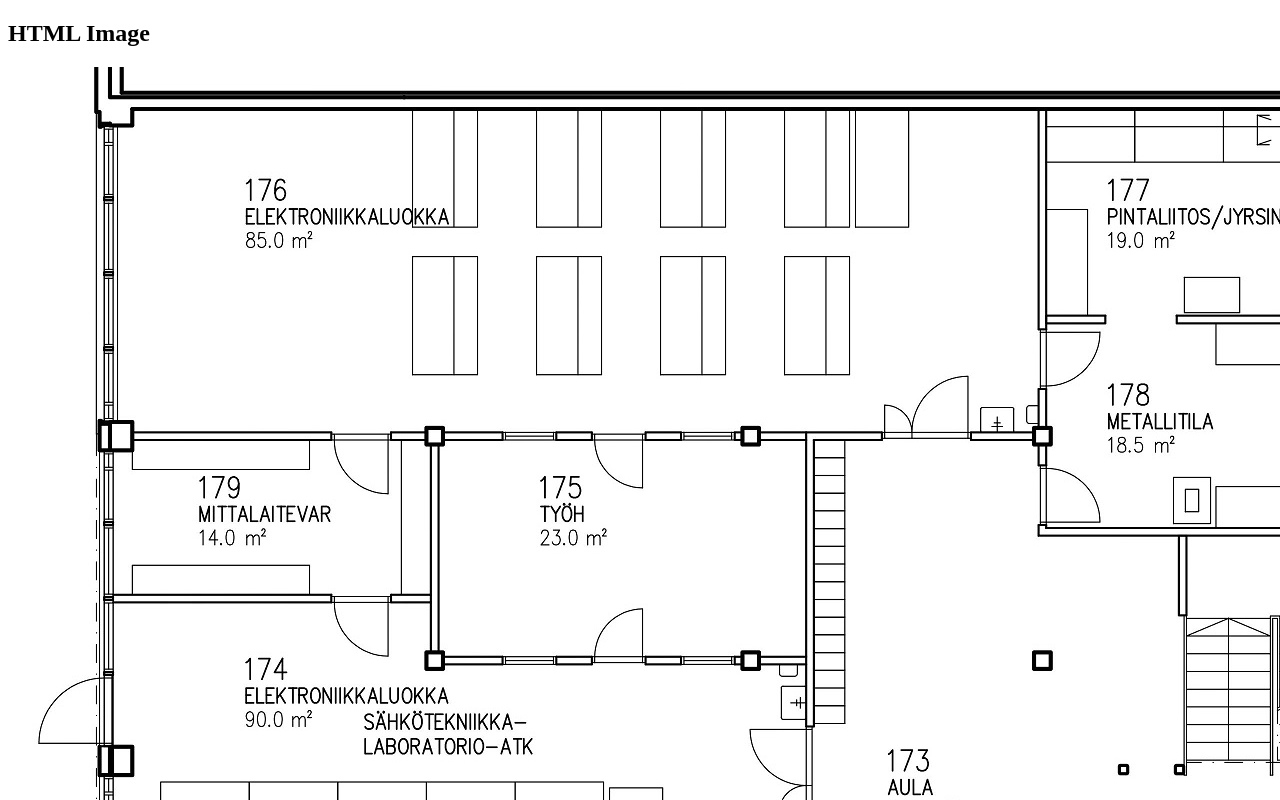
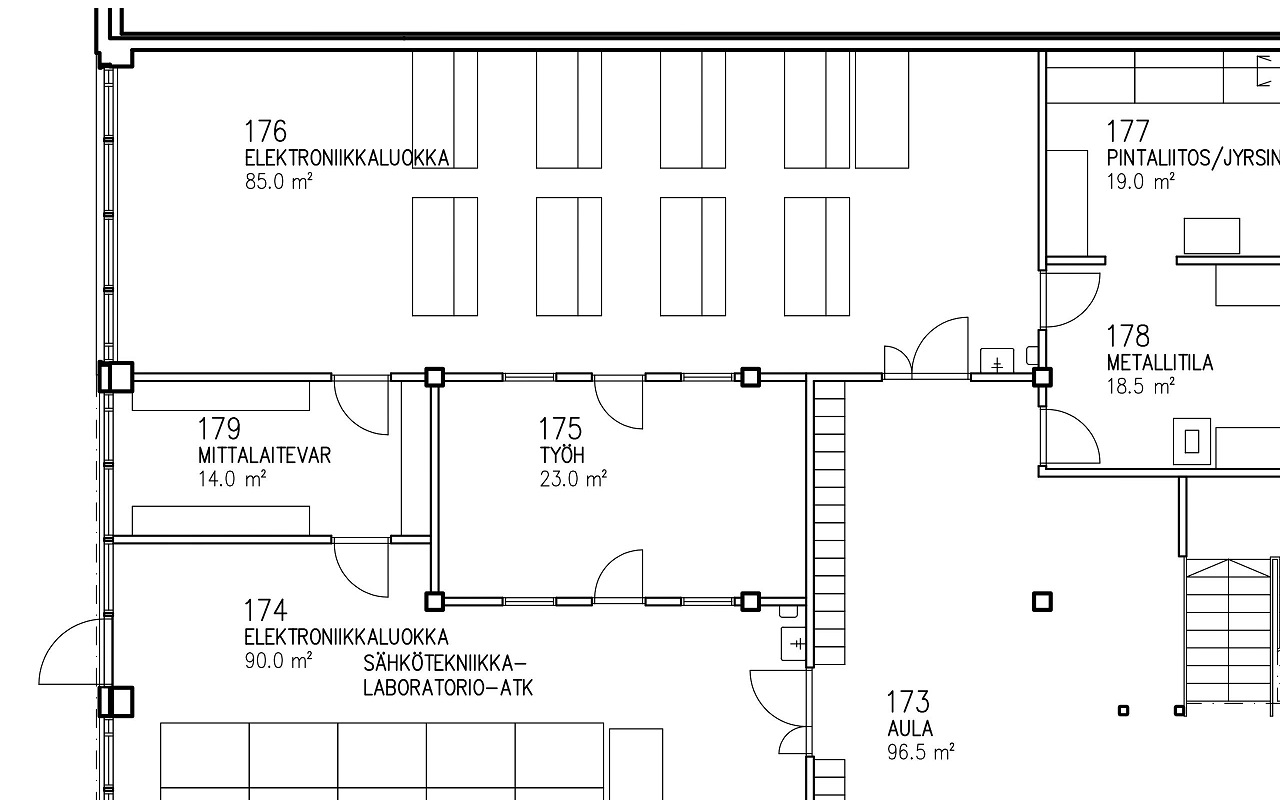
Before and after one commit to JuhaMoi1/JuhaMoi1.github.io, a plain HTML site: page index.html in a window 1280 px wide. Shown: the top 800 px of the page. Drawn offline with Linux system fonts and the light colour scheme.

Commit message:
Update index.html

```diff
--- a/index.html
+++ b/index.html
@@ -1,7 +1,6 @@
 <!DOCTYPE html>
 <html>
 <body>
-<h2>HTML Image</h2>
 <img src="dd.jpg">
 </body>
 </html>
```
